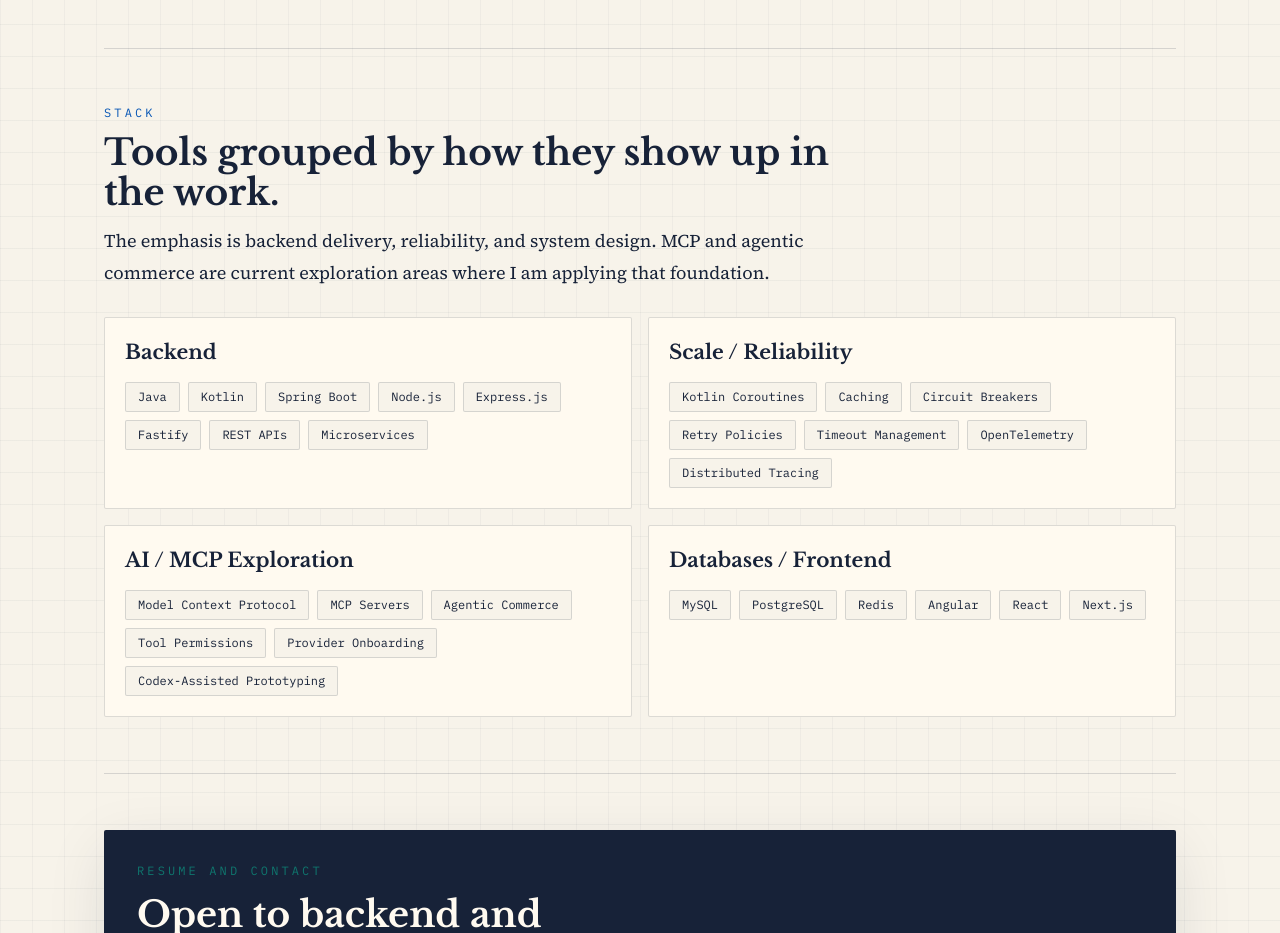
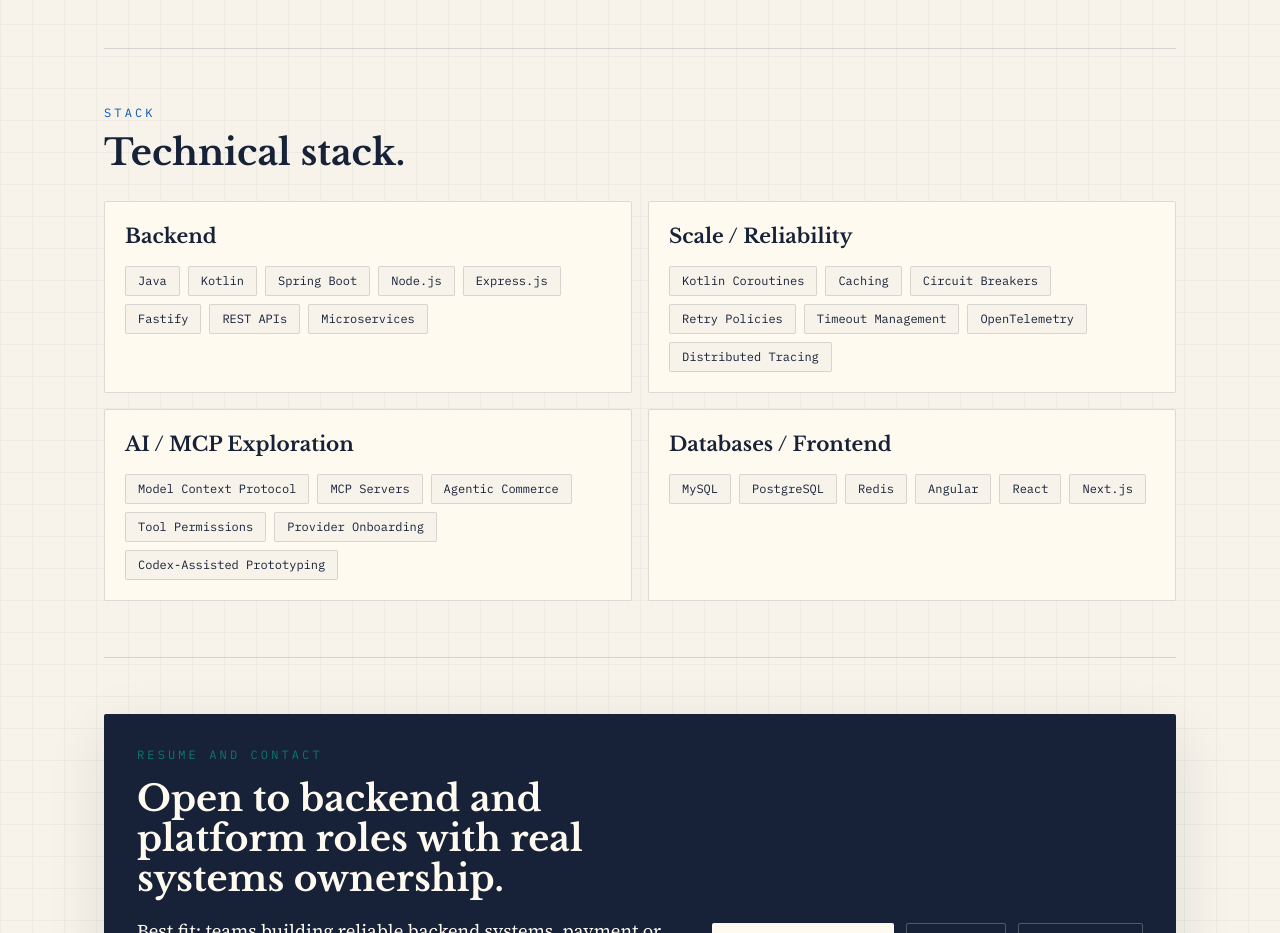
Before and after one commit to ArelliGoutham/goutham-arelli-portfolio, a Next.js app: page / in a window 1280 px wide. Shown: the part 4680-5613 px from the top of the page. Built offline with nearby package versions, Linux system fonts and the light colour scheme.

Commit message:
Simplify stack section copy

```diff
--- a/components/StackMatrix.tsx
+++ b/components/StackMatrix.tsx
@@ -6,8 +6,7 @@
     <section id="stack" className="border-b border-ink/15 py-14">
       <SectionHeader
         eyebrow="Stack"
-        title="Tools grouped by how they show up in the work."
-        description="The emphasis is backend delivery, reliability, and system design. MCP and agentic commerce are current exploration areas where I am applying that foundation."
+        title="Technical stack."
       />
       <div className="grid gap-4 md:grid-cols-2">
         {stackGroups.map((group) => (
```
